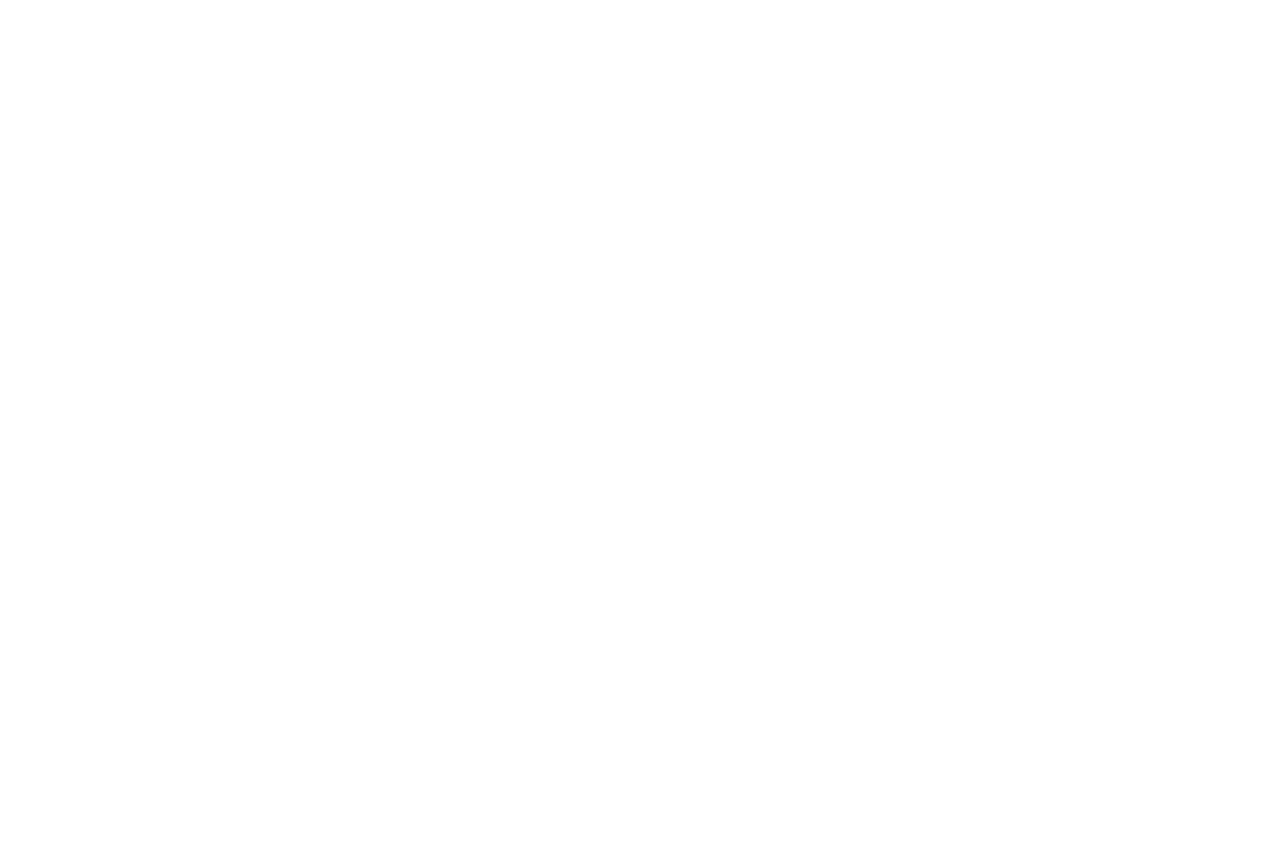
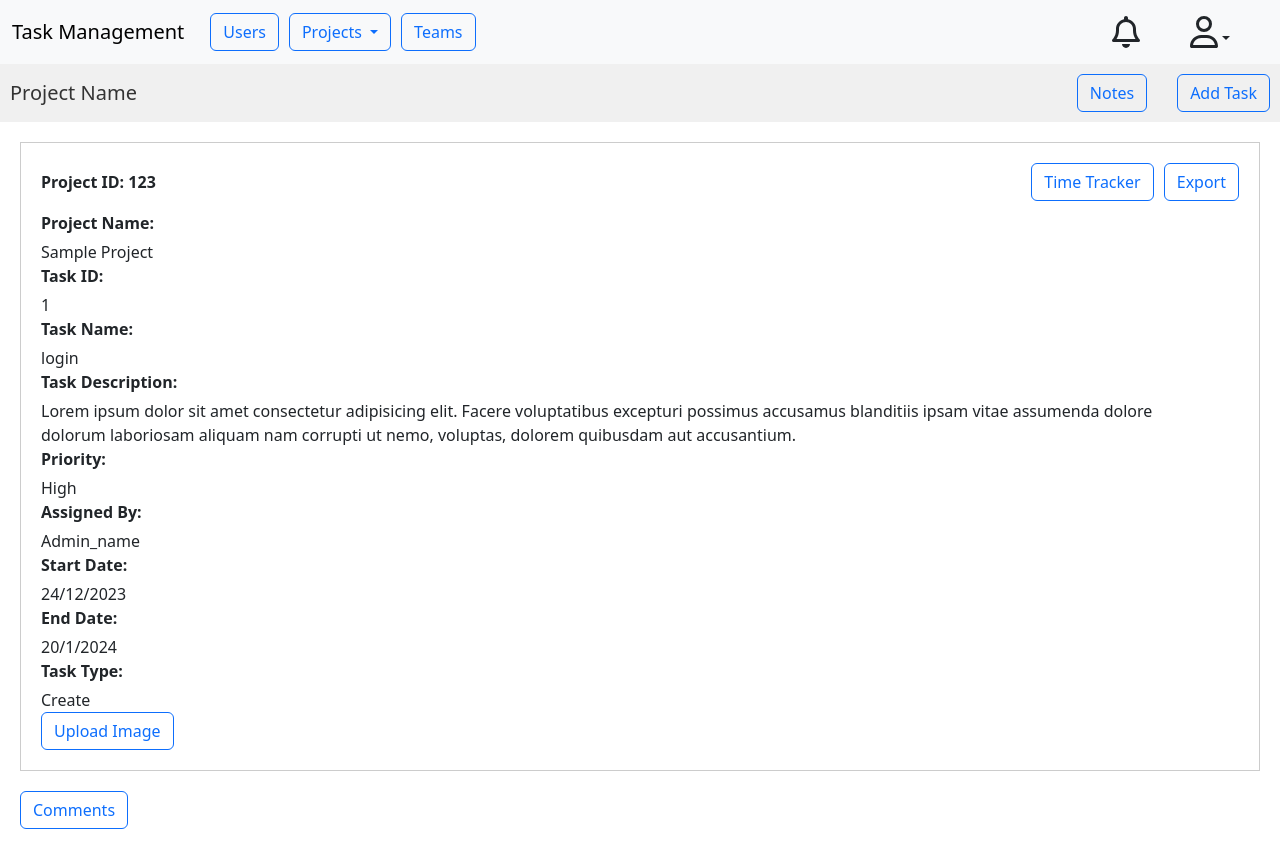
Before and after one commit to BRINTHALINGAM/TaskManagement, an Angular app: page /details in a window 1280 px wide. Before the commit this address led to /. Before the commit the page ends 800 px from the top, so only its background shows below. Built offline with nearby package versions, Linux system fonts and the light colour scheme.

Commit message:
task details commited

```diff
--- a/src/app/app-routing.module.ts
+++ b/src/app/app-routing.module.ts
@@ -6,6 +6,7 @@
 import { HomeComponent } from './home/home.component';
 import { AclSettingsComponent } from './acl-settings/acl-settings.component';
 import { ChartComponent } from './chart/chart.component';
+import { DetailsComponent } from './details/details.component';
 
 
 const routes: Routes = [
@@ -14,7 +15,8 @@
   {path: 'manageaccount', component:ManageaccountComponent},
   {path:'acl',component:AclSettingsComponent},
   {path:'chart',component:ChartComponent},
-  { path: 'task', component: TaskComponent }
+  { path: 'task', component: TaskComponent },
+  {path:'details',component:DetailsComponent}
 ];
 
 @NgModule({
--- a/src/app/app.module.ts
+++ b/src/app/app.module.ts
@@ -19,6 +19,7 @@
 import { TimetrackerComponent } from './Team_C/timetracker/timetracker.component';
 import { DocumentsComponent } from './Team_C/documents/documents.component';
 import { ImageuploaderComponent } from './Team_C/imageuploader/imageuploader.component';
+import { DetailsComponent } from './details/details.component';
 
 
 @NgModule({
@@ -37,7 +38,7 @@
      BoardsComponent,
      TimetrackerComponent,
      DocumentsComponent,
-     ImageuploaderComponent
+     ImageuploaderComponent, DetailsComponent
 
   ],
   imports: [
--- /dev/null
+++ b/src/app/details/details.component.css
@@ -0,0 +1,76 @@
+.header {
+  background-color: #f0f0f0;
+  padding: 10px;
+  display: flex;
+  justify-content: space-between;
+  align-items: center;
+}
+
+.project-name {
+  text-decoration: none;
+  font-size: 20px;
+  color: #333;
+}
+
+.nav-item {
+  display: flex;
+  gap: 10px;
+}
+
+.btn-separator {
+  width: 10px;
+}
+
+.content-box {
+  padding: 20px;
+}
+
+.detailed-task-box {
+  border: 1px solid #ccc;
+  padding: 20px;
+  margin-bottom: 20px;
+  display: flex;
+  flex-wrap: wrap;
+}
+
+.task-header {
+  width: 100%;
+  display: flex;
+  justify-content: space-between;
+  align-items: center;
+  margin-bottom: 10px;
+}
+
+.project-id {
+  font-weight: bold;
+}
+
+.task-buttons button {
+  margin-left: 10px;
+}
+
+.task-details {
+  flex: 1 1 100%; /* One column for small screens */
+}
+
+.task-details label {
+  font-weight: bold;
+  display: block;
+  margin-bottom: 5px;
+}
+
+.task-details span {
+  display: block;
+  margin-bottom: 10px;
+}
+
+@media (min-width: 768px) {
+  .detailed-task-box {
+    flex-direction: row; /* Two columns for larger screens */
+  }
+
+  .task-details {
+    flex: 1 1 50%;
+    margin-right: 20px;
+  }
+}
--- /dev/null
+++ b/src/app/details/details.component.html
@@ -0,0 +1,66 @@
+<app-home></app-home>
+
+<div class="header">
+  <a class="project-name">Project Name</a>
+  <div class="nav-item users-btn d-flex justify-content-end">
+    <button class="btn btn-outline-primary notes-btn">Notes</button>
+    <div class="btn-separator"></div>
+    <button class="btn btn-outline-primary add-task-btn">Add Task</button>
+  </div>
+</div>
+
+<div class="content-box">
+  <!-- Detailed Task Box -->
+  <div class="detailed-task-box">
+    <div class="task-header">
+      <span class="project-id">Project ID: 123</span>
+      <div class="task-buttons">
+        <button class="btn btn-outline-primary time-tracker-btn">
+          Time Tracker
+        </button>
+        <button class="btn btn-outline-primary export-btn">Export</button>
+      </div>
+    </div>
+    <div class="task-details">
+      <form class="task-form">
+        <label for="project-name">Project Name:</label>
+        <div class="underlined-value">Sample Project</div>
+
+        <label for="task-name">Task ID:</label>
+        <div class="underlined-value">1</div>
+
+
+        <label for="task-name">Task Name:</label>
+        <div class="underlined-value">login</div>
+
+        <label for="task-description">Task Description:</label>
+        <div class="underlined-value">
+          Lorem ipsum dolor sit amet consectetur adipisicing elit. Facere voluptatibus excepturi possimus accusamus blanditiis ipsam vitae assumenda dolore dolorum laboriosam aliquam nam corrupti ut nemo, voluptas, dolorem quibusdam aut accusantium.
+        </div>
+
+        <label for="priority">Priority:</label>
+        <div class="underlined-value">High</div>
+
+        <label for="assigned-by">Assigned By:</label>
+        <div class="underlined-value">Admin_name</div>
+
+        <label for="start-date">Start Date:</label>
+        <div class="underlined-value">24/12/2023</div>
+
+        <label for="end-date">End Date:</label>
+        <div class="underlined-value">20/1/2024</div>
+
+        <label for="task-type">Task Type:</label>
+        <div class="underlined-value">Create</div>
+
+        <button for="upload-image" class="btn btn-outline-primary">Upload Image</button>
+        <!-- Add your image upload input here -->
+      </form>
+    </div>
+  </div>
+
+  <!-- Comment Box -->
+  <div class="comment-box">
+    <button class="btn btn-outline-primary comment-btn">Comments</button>
+  </div>
+</div>
--- a/src/app/task/task.component.html
+++ b/src/app/task/task.component.html
@@ -3,66 +3,50 @@
 <div class="header">
   <a class="project-name">Project Name</a>
   <div class="nav-item users-btn d-flex justify-content-end">
+    <button class="btn btn-outline-primary notes-btn">View Board</button>
     <button class="btn btn-outline-primary notes-btn">Notes</button>
-    <div class="btn-separator"></div> <!-- Small space separator -->
     <button class="btn btn-outline-primary add-task-btn">Add Task</button>
+    <div class="btn-separator"></div>
+    <!-- Small space separator -->
+
   </div>
 </div>
 
-
-
 <div class="content-box">
-
-
   <table class="table table-striped">
     <thead>
       <tr>
         <th>Task ID</th>
-          <th>User ID</th>
         <th>Task Name</th>
-          <th>Task Type</th>
         <th>Priority</th>
-          <th>Description</th>
-          <th>Owner</th>
+        <th>Type</th>
         <th>Start Date</th>
         <th>End Date</th>
         <th>Status</th>
-          <th>Time Tracker</th>
-          <th>Comments</th>
       </tr>
     </thead>
     <tbody>
-        <td>101</td>
-        <td>2001</td>
-        <td>Login</td>
+      <tr>
+     <td><a href="/details">1</a></td>
+     <td>login</td>
+     <td>high</td>
      <td>create</td>
-        <td>High</td>
-        <td>Need to create the login page</td>
-        <td>Deepaselvi</td>
-        <td>10.02.2024</td>
-        <td>11.02.2024</td>
-        <td>In-Progress</td>
-        <td><button class="btn btn-outline-primary" > Add Time-Entry</button></td>
-        <td><button class="btn btn-outline-primary">Comments</button></td>
-      </tbody>
+     <td>24/12/2023</td>
+     <td>20/1/2024</td>
+     <td>todo</td>
+    </tr>
+    <tr>
+      <td><a href="/details">2</a></td>
+      <td>signup</td>
+      <td>medium</td>
+      <td>bug</td>
+      <td>25/1/2024</td>
+      <td>30/1/2024</td>
+      <td>todo</td>
 
-      <tbody>
-        <td>102</td>
-        <td>2002</td>
-        <td>signup</td>
-        <td>create</td>
-        <td>High</td>
-        <td>Need to create the sign page</td>
-        <td>Shruti</td>
-        <td>10.02.2024</td>
-        <td>11.02.2024</td>
-        <td>To-Do</td>
-        <td><button class="btn btn-outline-primary">Add Time-Entry</button></td>
-        <td><button class="btn btn-outline-primary">Comments</button></td>
+    </tr>
     </tbody>
 
 
   </table>
-
 </div>
-  <!-- <button class="btn btn-outline-primary">Add Comment</button> -->
```
Also changed, not shown: src/app/details/details.component.ts (added, +10 -0 lines), 1 other file (tests, documents, lock files or other folders). Lines whose indentation alone changed are shown as unchanged.
